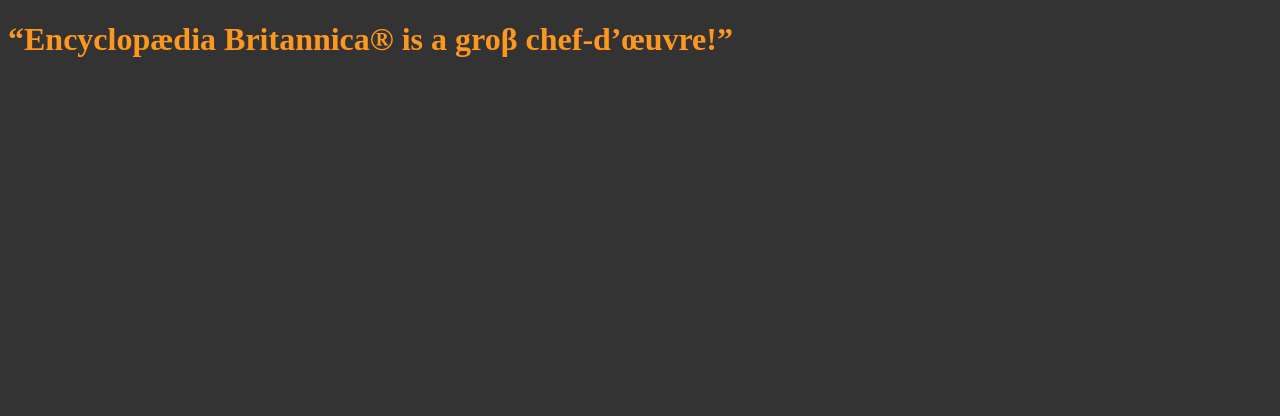
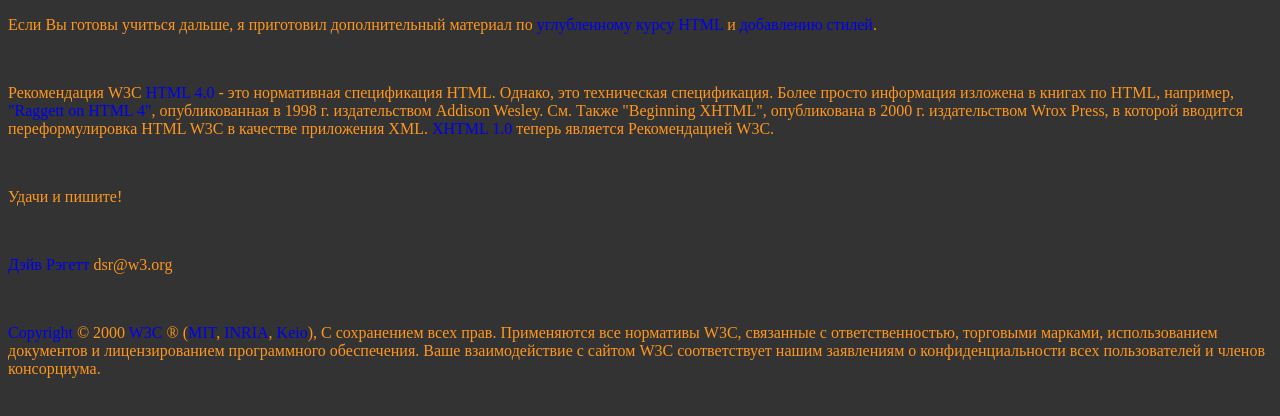
Before and after one commit to Web-Qwelcer/project1, a plain HTML site: page index.html in a window 1280 px wide. Drawn offline with Linux system fonts and the light colour scheme.

Commit message:
Web-Site

```diff
--- a/assets/css/style.css
+++ b/assets/css/style.css
@@ -1,4 +1,4 @@
 body {
+    color: #fe9720;
     background-color: #333;
-    color: #fe9720;
 }
--- a/index.html
+++ b/index.html
@@ -5,8 +5,33 @@
     <link rel="stylesheet" href="assets/css/style.css">
     <meta name="viewport" content="width=device-width, initial-scale=1.0">
     <title>Qwelcer</title>
+
+    <style type="text/css">
+        A {
+         text-decoration: none;
+        }
+        A:hover {
+         text-decoration: underline;
+         color: red;
+        }
+       </style>
+
 </head>
 <body>
-    <h1><q>Encyclop&#230;dia Britannica&#174; is a gro&#946; chef-d’&#x0153;uvre!</q></h1>
+    <p>Если Вы готовы учиться дальше, я приготовил дополнительный материал по <a href="https://www.w3schools.com/html/default.asp">углубленному курсу HTML</a> и <a href="https://www.w3schools.com/css/default.asp">добавлению стилей</a>.</p>
+    <br>
+    <p>Рекомендация W3C <a href="https://www.w3.org/TR/1998/REC-html40-19980424/">HTML 4.0</a> - это нормативная спецификация HTML. Однако, это техническая
+        спецификация. Более просто информация изложена в книгах по HTML, например, <a href="https://www.w3.org/People/Raggett/book4/ch01.html">"Raggett on HTML 4"</a>,
+        опубликованная в 1998 г. издательством Addison Wesley. См. Также "Beginning XHTML", опубликована в
+        2000 г. издательством Wrox Press, в которой вводится переформулировка HTML W3C в качестве
+        приложения XML. <a href="https://www.w3.org/TR/xhtml1/">XHTML 1.0</a> теперь является Рекомендацией W3C.</p>
+        <br>
+        <p>Удачи и пишите!</p>
+        <br>
+        <p> <a href="https://www.w3.org/People/Raggett/">Дэйв Рэгетт</a> dsr@w3.org</p>
+        <br>
+        <p> <a href="https://www.copyright.ru/">Copyright</a> &#169; 2000 <a href="https://www.w3schools.com/">W3C</a> &#174; (<a href="https://web.mit.edu/">MIT</a>, <a href="https://www.inria.fr/fr">INRIA</a>, <a href="https://www.keio.ac.jp/en/">Keio</a>), С сохранением всех прав. Применяются все нормативы W3C, связанные с
+            ответственностью, торговыми марками, использованием документов и лицензированием программного обеспечения. Ваше
+            взаимодействие с сайтом W3C соответствует нашим заявлениям о конфиденциальности всех пользователей и членов консорциума.</p>
 </body>
 </html>
```
